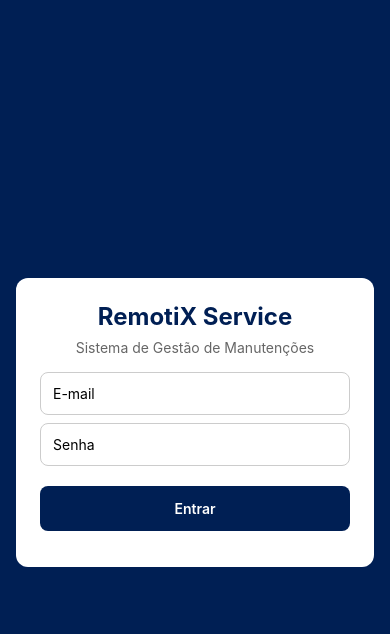
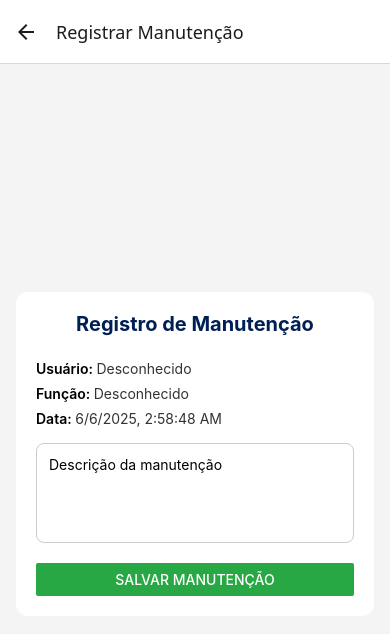
Before and after one commit to LucasAAnjos/RemotiX, a React Native app: screen /MaintenanceRegisterScreen in a window 390 px wide. Shown: the top 634 px of the page. Built offline with nearby package versions, Linux system fonts and the light colour scheme; no server answers; the database is empty.

Commit message:
Adicionado registro de manutenções ao Firebase

```diff
--- a/App.js
+++ b/App.js
@@ -12,6 +12,7 @@ import AddEquipament from './AreaDetails/AddEquipament';
 import EquipamentDetail from './Equipament/EquipamentDetail';
 import EquipamentFiles from './Equipament/EquipamentFiles';
 import MotorControl from './Equipament/MotorControl';
+import MaintenanceRegisterScreen from './Equipament/MaintenanceRegisterScreen';
 import { firebaseApp } from './services/firebaseConfig';
 
 const Stack = createNativeStackNavigator();
@@ -29,10 +30,11 @@ export default function App() {
           <Stack.Screen name="Áreas" component={AreasScreen} />
           <Stack.Screen name="AreaDetails" component={AreaDetails} options={({ route }) => ({ title: capitalizeFirstLetter(route.params.areaName) })} />
           <Stack.Screen name="AddSector" component={AddSector} options={{ title: 'Adicionar Setor' }} />
-          <Stack.Screen name="AddEquipament" component={AddEquipament} options={{ title: 'AdicionarEquipamentos' }} />
+          <Stack.Screen name="AddEquipament" component={AddEquipament} options={{ title: 'Adicionar Equipamentos' }} />
           <Stack.Screen name="EquipamentDetail" component={EquipamentDetail} options={{title: 'Equipamento'}} />
           <Stack.Screen name="MotorControl" component={MotorControl} options={{title: 'Controle'}} />
           <Stack.Screen name="EquipamentFiles" component={EquipamentFiles} options={{title: 'Arquivos'}} />
+          <Stack.Screen name="MaintenanceRegisterScreen" component={MaintenanceRegisterScreen} options={{title: 'Registrar Manutenção'}} />
         </Stack.Navigator>
       </NavigationContainer>
     </AuthProvider>
--- a/AreaDetails/AreaDetails.js
+++ b/AreaDetails/AreaDetails.js
@@ -7,6 +7,7 @@ import {
   StyleSheet,
   Alert,
   RefreshControl,
+  BackHandler,
 } from 'react-native';
 import { useNavigation, useRoute, useFocusEffect } from '@react-navigation/native';
 import { MaterialCommunityIcons, Ionicons } from '@expo/vector-icons';
@@ -21,7 +22,7 @@ import {
 export default function AreaAssets() {
   const navigation = useNavigation();
   const route = useRoute();
-  const { areaId, areaName } = route.params;
+  const { areaId } = route.params;
 
   const [equipment, setEquipment] = useState([]);
   const [plantId, setPlantId] = useState(null);
@@ -36,7 +37,7 @@ export default function AreaAssets() {
     try {
       const equipList = await fetchEquipamentsFromFirestore(id, areaId);
       setEquipment(equipList);
-      await saveEquipmentToStorage(areaId, equipList); // salva por área
+      await saveEquipmentToStorage(areaId, equipList);
       setIsOnline(true);
     } catch (error) {
       console.warn('Sem conexão. Carregando cache...');
@@ -50,6 +51,15 @@ export default function AreaAssets() {
 
   useFocusEffect(
     useCallback(() => {
+      const onBackPress = () => {
+        navigation.navigate('Áreas', {
+        });
+        return true;
+      };
+
+      const backHandler = BackHandler.addEventListener('hardwareBackPress', onBackPress);
+
+
       fetchData();
     }, [areaId])
   );
--- a/Equipament/EquipamentDetail.js
+++ b/Equipament/EquipamentDetail.js
@@ -1,16 +1,19 @@
-import React, { useLayoutEffect } from 'react';
-import { View, Text, ScrollView, Image, TouchableOpacity, StyleSheet, Alert } from 'react-native';
-import { useNavigation, useRoute } from '@react-navigation/native';
-import { Plus, Paperclip } from 'lucide-react-native'; // Paperclip é o ícone de anexar
+import React, { useLayoutEffect, useState } from 'react';
+import { View, Text, ScrollView, Image, TouchableOpacity, StyleSheet, Alert, BackHandler } from 'react-native';
+import { useNavigation, useRoute, useFocusEffect } from '@react-navigation/native';
+import { Plus, Paperclip } from 'lucide-react-native';
 import { useAuth } from '../ValidaçõesTeste/AuthContext';
-import { useMaintenanceData } from './UseMaintenance';
+import { collection, getDocs, query, orderBy, limit } from 'firebase/firestore';
+import { getPlantId } from '../src/storage/localStorage';
+import { db } from '../services/firebaseConfig';
 
 const EquipamentDetail = () => {
   const navigation = useNavigation();
   const route = useRoute();
   const { areaId, equipamentName, equipamentId } = route.params || {};
   const { user } = useAuth();
-  const { addMaintenanceRecord } = useMaintenanceData();
+
+  const [maintenanceHistory, setMaintenanceHistory] = useState([]);
 
   useLayoutEffect(() => {
     navigation.setOptions({
@@ -25,44 +28,73 @@ const EquipamentDetail = () => {
     });
   }, [navigation, equipamentName]);
 
-  const maintenanceHistory = [
-    {
-      id: 1,
-      date: '15/11/2024',
-      description: 'Troca de rolamentos',
-      responsible: 'João Silva',
-      function: 'Técnico Mecânico'
-    },
-    {
-      id: 2,
-      date: '10/11/2024',
-      description: 'Lubrificação geral',
-      responsible: 'Maria Santos',
-      function: 'Técnica Industrial'
-    },
-    {
-      id: 3,
-      date: '05/11/2024',
-      description: 'Verificação elétrica',
-      responsible: 'Pedro Costa',
-      function: 'Eletricista'
-    }
-  ];
+  useFocusEffect(
+    React.useCallback(() => {
+      let isActive = true;
+
+      const onBackPress = () => {
+        navigation.navigate('AreaDetails', {
+          areaId,
+
+        });
+        return true;
+      };
+
+      const backHandler = BackHandler.addEventListener('hardwareBackPress', onBackPress);
+
+      async function fetchMaintenance() {
+        try {
+          const plantId = await getPlantId();
+          const ref = collection(
+            db,
+            'plants',
+            String(plantId),
+            'areas',
+            String(areaId),
+            'equipaments',
+            String(equipamentId),
+            'maintenance'
+          );
+
+          const q = query(ref, orderBy('date', 'desc'), limit(3));
+          const snapshot = await getDocs(q);
+
+          if (!isActive) return;
+
+          const data = snapshot.docs.map(doc => ({
+            id: doc.id,
+            ...doc.data()
+          }));
+
+          setMaintenanceHistory(data);
+        } catch (err) {
+          console.error('Erro ao buscar histórico:', err);
+        }
+      }
+
+      fetchMaintenance();
+
+      return () => {
+        isActive = false;
+        backHandler.remove();
+      };
+    }, [areaId, equipamentId, navigation])
+  );
 
   const handleStartMaintenance = () => {
     try {
-      navigation.navigate('MotorControl', { areaId, equipamentName });
+      navigation.navigate('MotorControl', { areaId, equipamentName, equipamentId });
     } catch (error) {
-      console.log(error)
+      console.log(error);
       Alert.alert('Erro', 'Erro ao iniciar manutenção.');
     }
   };
 
   const handleViewHistory = () => {
-    navigation.navigate('History', { areaName, equipamentName });
+    navigation.navigate('History', { areaId, equipamentId, equipamentName });
   };
 
-  const formatequipamentName = (name) => {
+  const formatEquipamentName = (name) => {
     return name?.replace('-', ' ').replace(/\b\w/g, (l) => l.toUpperCase());
   };
 
@@ -70,7 +102,9 @@ const EquipamentDetail = () => {
     <ScrollView contentContainerStyle={styles.container}>
       <View style={styles.card}>
         <Image
-          source={{ uri: 'https://images.tcdn.com.br/img/img_prod/681801/motor_eletrico_trifasico_weg_ie3_25cv_220_380_440v_4_polos_baixa_rotacao_5715_variacao_531_1_b11fc83bd6da56ab1669cfc0c2778349.jpg' }}
+          source={{
+            uri: 'https://images.tcdn.com.br/img/img_prod/681801/motor_eletrico_trifasico_weg_ie3_25cv_220_380_440v_4_polos_baixa_rotacao_5715_variacao_531_1_b11fc83bd6da56ab1669cfc0c2778349.jpg',
+          }}
           style={styles.image}
         />
 
@@ -88,13 +122,23 @@ const EquipamentDetail = () => {
           </TouchableOpacity>
         </View>
 
-        {maintenanceHistory.map((item) => (
-          <View key={item.id} style={styles.historyItem}>
-            <Text style={styles.historyDescription}>{item.description}</Text>
-            <Text style={styles.historyMeta}>{item.date}</Text>
-            <Text style={styles.historyMeta}>{item.responsible} - {item.function}</Text>
-          </View>
-        ))}
+        {maintenanceHistory.length > 0 ? (
+          maintenanceHistory.map((item) => (
+            <View key={item.id} style={styles.historyItem}>
+              <Text style={styles.historyDescription}>{item.description}</Text>
+              <Text style={styles.historyMeta}>
+                {item.date?.seconds
+                  ? new Date(item.date.seconds * 1000).toLocaleString('pt-BR')
+                  : 'Data inválida'}
+              </Text>
+              <Text style={styles.historyMeta}>
+                {item.user} - {item.role}
+              </Text>
+            </View>
+          ))
+        ) : (
+          <Text style={styles.historyMeta}>Nenhuma manutenção registrada.</Text>
+        )}
       </View>
     </ScrollView>
   );
--- /dev/null
+++ b/Equipament/MaintenanceRegisterScreen.js
@@ -0,0 +1,178 @@
+import React, { useState, useEffect } from 'react';
+import {
+  View,
+  Text,
+  TextInput,
+  Button,
+  StyleSheet,
+  Alert,
+  ActivityIndicator,
+  KeyboardAvoidingView,
+  Platform,
+  ScrollView,
+} from 'react-native';
+import AsyncStorage from '@react-native-async-storage/async-storage';
+import { collection, addDoc, getDocs } from 'firebase/firestore';
+import { db } from '../services/firebaseConfig';
+import { getPlantId } from '../src/storage/localStorage';
+import { useRoute, useNavigation } from '@react-navigation/native';
+
+const MaintenanceRegisterScreen = () => {
+  const route = useRoute();
+  const navigation = useNavigation();
+  const { areaId, equipamentId } = route.params || {};
+
+  const [description, setDescription] = useState('');
+  const [userName, setUserName] = useState('');
+  const [role, setRole] = useState('');
+  const [maintenanceId, setMaintenanceId] = useState(1);
+  const [isSaving, setIsSaving] = useState(false);
+  const [entryDate, setEntryDate] = useState('');
+
+  useEffect(() => {
+    const loadUserData = async () => {
+      const name = await AsyncStorage.getItem('userName');
+      const userRole = await AsyncStorage.getItem('userRole');
+      setUserName(name || 'Desconhecido');
+      setRole(userRole || 'Desconhecido');
+      setEntryDate(new Date());
+    };
+
+    const loadNextId = async () => {
+      const plantId = await getPlantId();
+      const collectionRef = collection(
+        db,
+        'plants',
+        String(plantId),
+        'areas',
+        String(areaId),
+        'equipaments',
+        String(equipamentId),
+        'maintenance'
+      );
+
+      const snapshot = await getDocs(collectionRef);
+      setMaintenanceId(snapshot.size + 1);
+    };
+
+    loadUserData();
+    loadNextId();
+  }, []);
+
+  const handleSave = async () => {
+    if (!description.trim()) {
+      Alert.alert('Erro', 'Descreva a manutenção.');
+      return;
+    }
+
+    try {
+        setIsSaving(true);
+        const plantId = await getPlantId();
+
+        await addDoc(
+            collection(
+                db,
+                'plants',
+                String(plantId),
+                'areas',
+                String(areaId),
+                'equipaments',
+                String(equipamentId),
+                'maintenance'
+            ),
+            {
+            id: maintenanceId,
+            description,
+            user: userName,
+            role,
+            date: entryDate,
+            }
+        );
+
+        Alert.alert('Sucesso', 'Manutenção registrada!');
+        navigation.navigate('EquipamentDetail', {
+            areaId,
+            equipamentId,
+        });
+    } catch (err) {
+      console.error('Erro ao salvar manutenção:', err);
+      Alert.alert('Erro', 'Falha ao registrar manutenção.');
+    } finally {
+      setIsSaving(false);
+    }
+  };
+
+  return (
+    <KeyboardAvoidingView
+      style={{ flex: 1 }}
+      behavior={Platform.OS === 'ios' ? 'padding' : undefined}
+    >
+      <ScrollView contentContainerStyle={styles.scrollContainer}>
+        <View style={styles.card}>
+          <Text style={styles.title}>Registro de Manutenção</Text>
+
+          <Text style={styles.label}>Usuário: <Text style={styles.value}>{userName}</Text></Text>
+          <Text style={styles.label}>Função: <Text style={styles.value}>{role}</Text></Text>
+          <Text style={styles.label}>Data: <Text style={styles.value}>{entryDate?.toLocaleString()}</Text></Text>
+
+          <TextInput
+            style={styles.input}
+            placeholder="Descrição da manutenção"
+            value={description}
+            onChangeText={setDescription}
+            multiline
+          />
+
+          {isSaving ? (
+            <ActivityIndicator size="large" color="#007bff" style={{ marginTop: 20 }} />
+          ) : (
+            <Button title="Salvar manutenção" onPress={handleSave} color="#28a745" />
+          )}
+        </View>
+      </ScrollView>
+    </KeyboardAvoidingView>
+  );
+};
+
+const styles = StyleSheet.create({
+  scrollContainer: {
+    padding: 16,
+    flexGrow: 1,
+    justifyContent: 'center',
+    backgroundColor: '#f4f4f4',
+  },
+  card: {
+    backgroundColor: '#fff',
+    borderRadius: 12,
+    padding: 20,
+    elevation: 4,
+  },
+  title: {
+    fontSize: 20,
+    fontWeight: 'bold',
+    marginBottom: 16,
+    textAlign: 'center',
+    color: '#001F54',
+  },
+  label: {
+    fontSize: 14,
+    fontWeight: '600',
+    marginTop: 8,
+  },
+  value: {
+    fontWeight: 'normal',
+    color: '#333',
+  },
+  input: {
+    borderWidth: 1,
+    borderColor: '#ccc',
+    borderRadius: 8,
+    padding: 12,
+    height: 100,
+    marginTop: 16,
+    marginBottom: 20,
+    textAlignVertical: 'top',
+  },
+});
+
+export default MaintenanceRegisterScreen;
--- a/Equipament/MotorControl.js
+++ b/Equipament/MotorControl.js
@@ -1,11 +1,15 @@
 import React, { useEffect, useState, useRef } from 'react';
 import { View, Text, Button, Image, StyleSheet, Alert } from 'react-native';
 import { useRoute } from '@react-navigation/native';
+import { useNavigation } from '@react-navigation/native';
+
+
 
 export default function MotorControlScreen() {
   const ws = useRef(null);
   const route = useRoute();
-  const { equipamentName } = route.params || {};
+  const navigation = useNavigation();
+  const { equipamentName, equipamentId, areaId } = route.params || {};
 
   const [status, setStatus] = useState(0);
   const [bits, setBits] = useState({ retroaviso: false, alarme1: false, alarme2: false });
@@ -43,7 +47,7 @@ export default function MotorControlScreen() {
 
       ws.current.send(JSON.stringify({
         type: 'setCommand',
-        tag: equipamentName, // aqui você envia a tag associada ao equipamento
+        tag: equipamentName,
         command,
       }));
     } else {
@@ -76,6 +80,12 @@ export default function MotorControlScreen() {
         <Button title="Ligar" onPress={() => sendCommand(1)} />
         <Button title="Desligar" onPress={() => sendCommand(2)} />
       </View>
+
+      <Button
+        title="Finalizar Manutenção"
+        color="#28a745"
+        onPress={() => navigation.navigate('MaintenanceRegisterScreen', { equipamentId, areaId })}
+      />
     </View>
   );
 }
--- a/Login/LoginForm.js
+++ b/Login/LoginForm.js
@@ -14,6 +14,8 @@ import { auth } from '../services/firebaseConfig';
 import { savePlantId } from '../src/storage/localStorage';
 import { getDoc, doc } from 'firebase/firestore';
 import { db } from '../services/firebaseConfig';
+import AsyncStorage from '@react-native-async-storage/async-storage';
+
 
 const LoginForm = () => {
   const navigation = useNavigation();
@@ -72,6 +74,11 @@ const LoginForm = () => {
       const userDoc = await getDoc(doc(db, 'users', user.uid));
       const plantId = userDoc.exists() ? userDoc.data().plantID : null;
       await savePlantId(plantId);
+      if (userDoc.exists()) {
+        const userData = userDoc.data();
+        await AsyncStorage.setItem('userRole', userData.role || '');
+        await AsyncStorage.setItem('userName', userData.name || '');
+      }
      } catch (err) {
       console.error(err);
       let message = 'Erro ao fazer login. Verifique suas credenciais.';
--- a/app.json
+++ b/app.json
@@ -20,13 +20,19 @@
         "foregroundImage": "./assets/adaptive-icon.png",
         "backgroundColor": "#ffffff"
       },
-      "edgeToEdgeEnabled": true
+      "edgeToEdgeEnabled": true,
+      "package": "com.lucasaanjos.remotix"
     },
     "web": {
       "favicon": "./assets/favicon.png"
     },
     "permissions": [
-           "android.permission.READ_EXTERNAL_STORAGE"
-         ]
+
+    ],
+    "extra": {
+      "eas": {
+        "projectId": "58165841-ab53-4bb3-ba16-5dc15c46ac66"
+      }
+    }
   }
 }
--- a/package.json
+++ b/package.json
@@ -18,7 +18,6 @@
     "expo-file-system": "^18.1.10",
     "expo-intent-launcher": "^12.1.5",
     "expo-media-library": "^17.1.7",
-    "expo-permissions": "^14.4.0",
     "expo-sharing": "^13.1.5",
     "expo-status-bar": "~2.2.3",
     "firebase": "^11.9.0",
```
Also changed, not shown: eas.json (added, +21 -0 lines), 1 other file (tests, documents, lock files or other folders).
